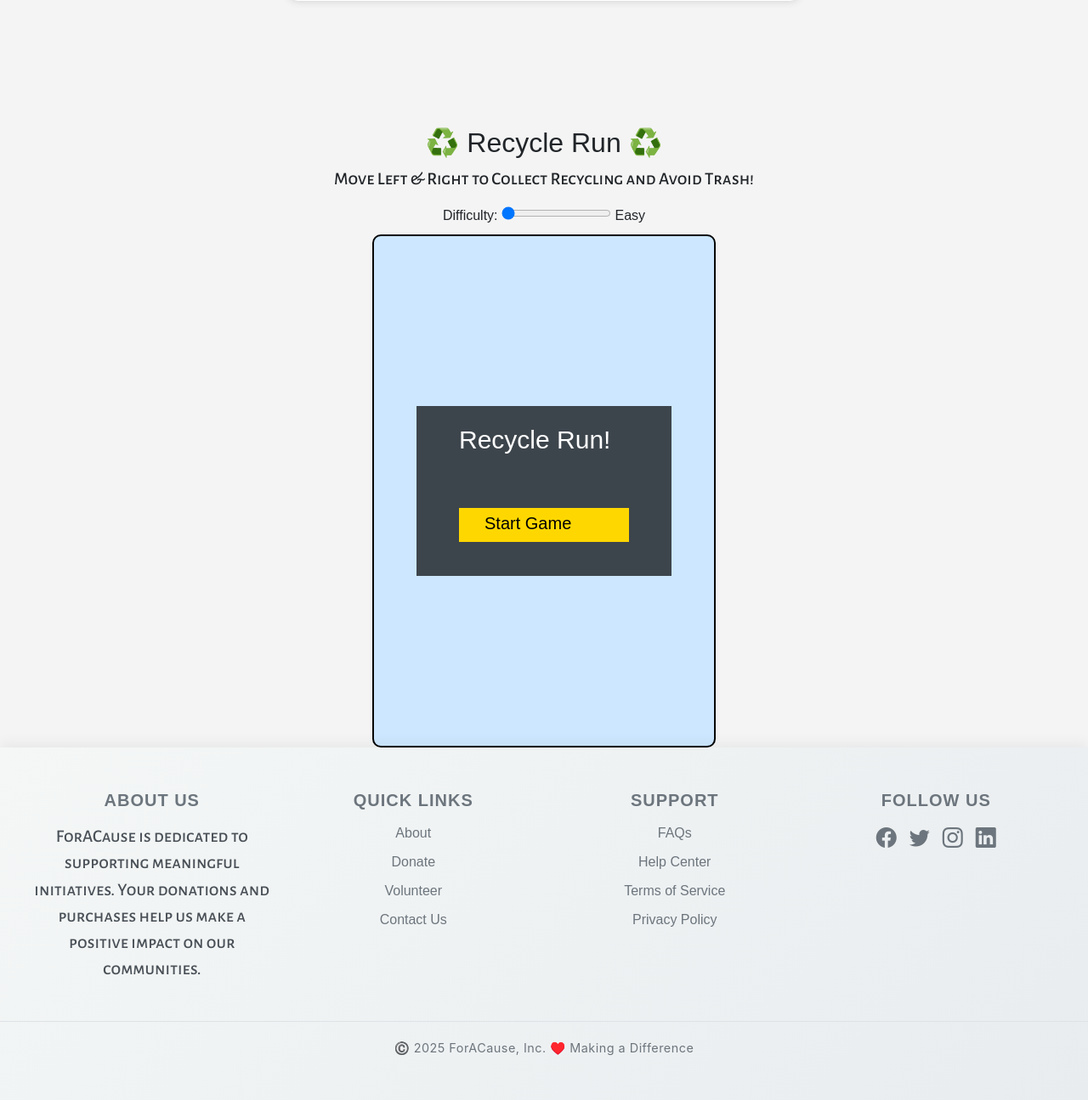
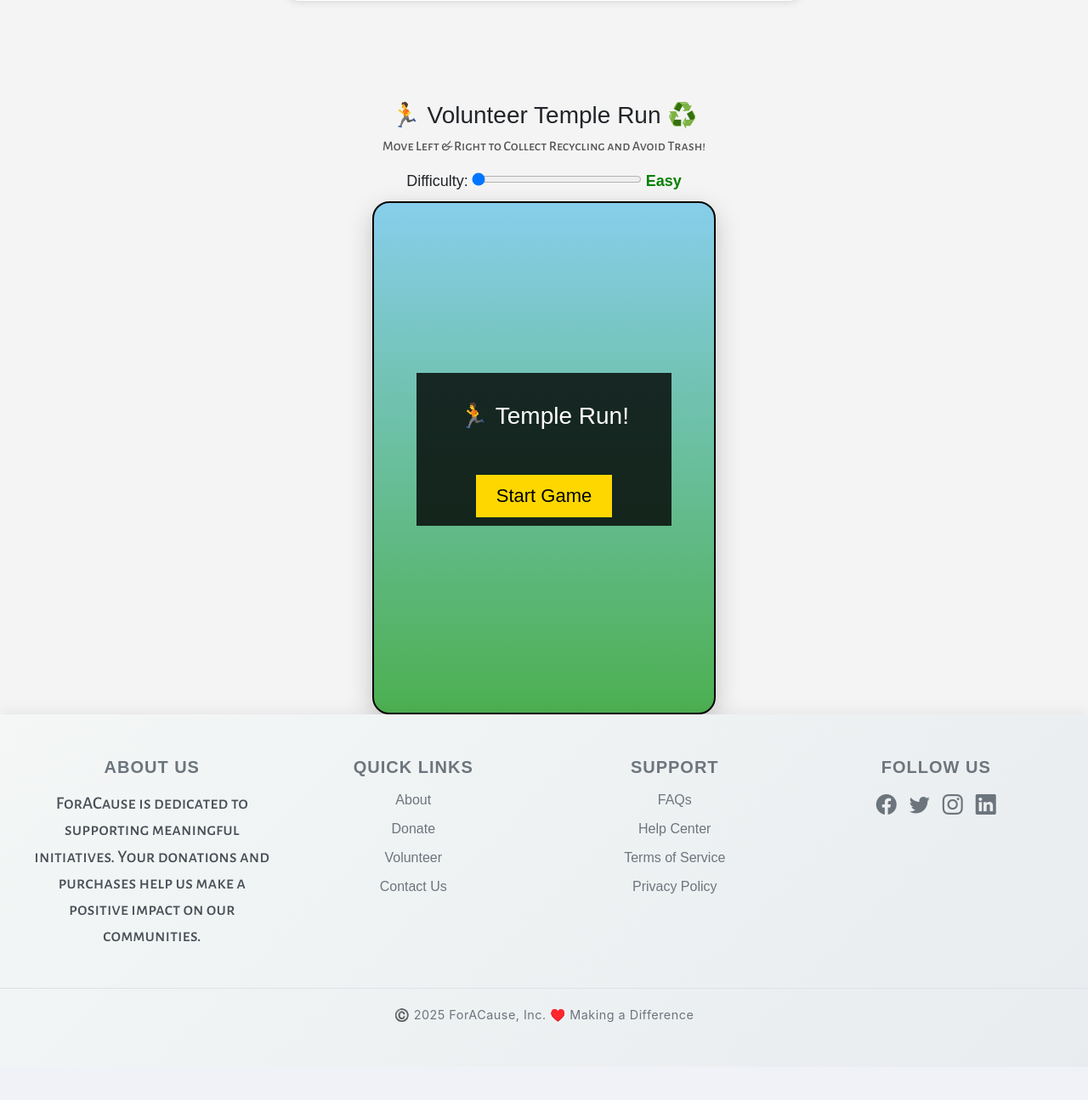
Before and after one commit to NathanNathan-web/ForACauseUpdate-main, a Flask app: page /quiz in a window 1280 px wide. Shown: the part 635-1930 px from the top of the page at 85% size. After the commit the page ends 1839 px from the top, so only its background shows below. Run offline with Flask 2, Linux system fonts and the light colour scheme; some web fonts are replaced.

Commit message:
game dome

```diff
--- a/ForACause/Src/templates/quiz.html
+++ b/ForACause/Src/templates/quiz.html
@@ -33,20 +33,21 @@
 </div>
 
 <!-- GAME SECTION  -->
-<h2 style="text-align: center; margin-top: 50px;">♻️ Recycle  Run ♻️</h2>
-<p style="text-align: center;">Move Left & Right to Collect Recycling and Avoid Trash!</p>
+<h2 style="text-align: center; margin-top: 20px; font-family: Arial, sans-serif; font-size: 28px;">🏃 Volunteer Temple Run ♻️</h2>
+<p style="text-align: center; font-size: 16px; color: #555;">Move Left & Right to Collect Recycling and Avoid Trash!</p>
 
 <!-- Difficulty Slider -->
 <div style="text-align: center; margin-bottom: 10px;">
-    <label for="difficulty">Difficulty: </label>
-    <input type="range" id="difficulty" min="1" max="2" value="1" step="1">
-    <span id="difficulty-label">Easy</span>
+    <label for="difficulty" style="font-size: 18px;">Difficulty: </label>
+    <input type="range" id="difficulty" min="1" max="2" value="1" step="1" style="width: 200px; cursor: pointer;">
+    <span id="difficulty-label" style="font-size: 18px; font-weight: bold; color: #333;">Easy</span>
 </div>
 
-<!-- Game Container (Fixes White Space) -->
-<div style="display: flex; justify-content: center; align-items: center;">
-    <canvas id="volunteerGame" width="400" height="600" style="border-radius: 10px; background-color: #cce7ff;"></canvas>
+<!-- Game Container (Improved UI) -->
+<div style="display: flex; justify-content: center;">
+    <canvas id="volunteerGame" width="400" height="600" style="border-radius: 20px; background: linear-gradient(to bottom, #87CEEB, #4CAF50); box-shadow: 0px 10px 30px rgba(0, 0, 0, 0.2);"></canvas>
 </div>
+
 
 
 
@@ -313,15 +314,15 @@
         const difficultySlider = document.getElementById("difficulty");
         const difficultyLabel = document.getElementById("difficulty-label");
 
-        let player, obstacles, collectibles, score, isGameOver, gameRunning;
+        let player, obstacles, collectibles, score, isGameOver, gameRunning, gameStarted;
         let gameLoop, gameSpeed = 5, obstacleFrequency = 2000;
-        let lanes = [80, 160, 240, 320];
+        let lanes = [100, 200, 300]; // Now only 3 lanes
 
         // Game Assets (Emojis)
-        const PLAYER = "👨‍🦰";
+        const PLAYER = "🦸";
         const OBSTACLE = "🗑️";
         const COLLECTIBLE = "♻️";
-        const GROUND_Y = 500;
+        const GROUND_Y = 600;
 
         function updateDifficulty() {
             const difficulty = parseInt(difficultySlider.value);
@@ -329,10 +330,12 @@
                 gameSpeed = 5;
                 obstacleFrequency = 2000;
                 difficultyLabel.textContent = "Easy";
+                difficultyLabel.style.color = "green";
             } else if (difficulty === 2) { // Hard Mode
                 gameSpeed = 7;
                 obstacleFrequency = 1500;
                 difficultyLabel.textContent = "Hard";
+                difficultyLabel.style.color = "red";
             }
         }
 
@@ -344,8 +347,9 @@
         function startGame() {
             isGameOver = false;
             gameRunning = true;
+            gameStarted = true;
             score = 0;
-            player = { x: 160, y: 500, width: 50, height: 50 }; // Player starts in middle lane
+            player = { x: 200, y: 500, width: 50, height: 50 }; // Start in center lane
             obstacles = [];
             collectibles = [];
             requestAnimationFrame(update);
@@ -358,9 +362,19 @@
 
             ctx.clearRect(0, 0, canvas.width, canvas.height);
 
-            // Draw Road Lanes
-            ctx.fillStyle = "#4CAF50";
-            ctx.fillRect(0, GROUND_Y + 20, canvas.width, 50);
+            // Draw Road Background
+            ctx.fillStyle = "#333";
+            ctx.fillRect(0, 0, canvas.width, canvas.height);
+
+            // Draw Lanes
+            ctx.strokeStyle = "white";
+            ctx.lineWidth = 5;
+            for (let i = 1; i < 3; i++) { // Only 3 lanes now
+                ctx.beginPath();
+                ctx.moveTo(i * 133, 0);
+                ctx.lineTo(i * 133, canvas.height);
+                ctx.stroke();
+            }
 
             // Move obstacles down
             obstacles.forEach(obstacle => obstacle.y += gameSpeed);
@@ -389,10 +403,17 @@
             obstacles.forEach(obstacle => drawEmoji(OBSTACLE, obstacle.x, obstacle.y, 40));
             collectibles.forEach(collectible => drawEmoji(COLLECTIBLE, collectible.x, collectible.y, 40));
 
-            // Display Score
-            ctx.fillStyle = "black";
-            ctx.font = "20px Arial";
-            ctx.fillText("Score: " + score, 20, 30);
+            // Stylish Score Display (Centered at Top)
+            ctx.fillStyle = "white";
+            ctx.font = "22px Arial";
+            ctx.textAlign = "center"; // Ensures it is centered
+            ctx.fillText("🏆 Score: " + score, canvas.width / 2, 40);
+
+            // If game is not started, show start button
+            if (!gameStarted) {
+                drawStartButton();
+                return;
+            }
 
             // Keep game running
             if (!isGameOver) {
@@ -421,63 +442,75 @@
     gameRunning = false;
     cancelAnimationFrame(gameLoop);
 
-            // Show Restart Button inside Canvas
-            ctx.fillStyle = "rgba(0, 0, 0, 0.7)";
-            ctx.fillRect(50, 200, 300, 200);
+    ctx.fillStyle = "rgba(0, 0, 0, 0.8)"; // Dark overlay matching the road
+    ctx.fillRect(50, 200, 300, 180);
+
     ctx.fillStyle = "white";
-            ctx.font = "30px Arial";
-            ctx.fillText("Game Over!", 110, 250);
+    ctx.font = "28px Arial";
+    ctx.textAlign = "center";
+    ctx.fillText("Game Over!", canvas.width / 2, 260);
+
     ctx.font = "20px Arial";
-            ctx.fillText(`Score: ${score}`, 150, 290);
-            ctx.fillStyle = "#FFD700";
-            ctx.fillRect(100, 320, 200, 40);
+    ctx.fillText(`Score: ${score}`, canvas.width / 2, 290);
+
+    ctx.fillStyle = "#FFD700"; // Golden restart button
+    ctx.fillRect(120, 320, 160, 50);
+
     ctx.fillStyle = "black";
-            ctx.font = "20px Arial";
-            ctx.fillText("Restart", 170, 345);
+    ctx.font = "22px Arial";
+    ctx.fillText("Restart", canvas.width / 2, 352);
 
-            // Restart Button Click Detection
     canvas.addEventListener("click", function restartHandler(event) {
         let rect = canvas.getBoundingClientRect();
         let mouseX = event.clientX - rect.left;
         let mouseY = event.clientY - rect.top;
 
-                if (mouseX >= 100 && mouseX <= 300 && mouseY >= 320 && mouseY <= 360) {
+        if (mouseX >= 120 && mouseX <= 280 && mouseY >= 320 && mouseY <= 370) {
             canvas.removeEventListener("click", restartHandler);
             startGame();
         }
     });
 }
 
+        function drawStartButton() {
+    ctx.fillStyle = "rgba(0, 0, 0, 0.8)"; // Dark overlay matching road
+    ctx.fillRect(50, 200, 300, 180);
+
+    ctx.fillStyle = "white";
+    ctx.font = "28px Arial";
+    ctx.textAlign = "center";
+    ctx.fillText("🏃 Temple Run!", canvas.width / 2, 260);
+
+    ctx.fillStyle = "#FFD700"; // Golden button color
+    ctx.fillRect(120, 320, 160, 50);
+
+    ctx.fillStyle = "black";
+    ctx.font = "22px Arial";
+    ctx.fillText("Start Game", canvas.width / 2, 352);
+
+    canvas.addEventListener("click", function startHandler(event) {
+        let rect = canvas.getBoundingClientRect();
+        let mouseX = event.clientX - rect.left;
+        let mouseY = event.clientY - rect.top;
+
+        if (mouseX >= 120 && mouseX <= 280 && mouseY >= 320 && mouseY <= 370) {
+            canvas.removeEventListener("click", startHandler);
+            startGame();
+        }
+    });
+}
         document.addEventListener("keydown", (e) => {
-            if (e.code === "ArrowLeft" && player.x > 80) {
-                player.x -= 80; // Move left by 1 lane
-            } else if (e.code === "ArrowRight" && player.x < 320) {
-                player.x += 80; // Move right by 1 lane
+            if (e.code === "ArrowLeft" && player.x > 100) {
+                player.x -= 100;
+            } else if (e.code === "ArrowRight" && player.x < 300) {
+                player.x += 100;
             }
         });
 
         difficultySlider.addEventListener("input", updateDifficulty);
         updateDifficulty();
 
-        function drawStartButton() {
-            ctx.fillStyle = "rgba(0, 0, 0, 0.7)";
-            ctx.fillRect(50, 200, 300, 200);
-            ctx.fillStyle = "white";
-            ctx.font = "30px Arial";
-            ctx.fillText("Recycle Run!", 100, 250);
-            ctx.fillStyle = "#FFD700";
-            ctx.fillRect(100, 320, 200, 40);
-            ctx.fillStyle = "black";
-            ctx.font = "20px Arial";
-            ctx.fillText("Start Game", 130, 345);
-
-            canvas.addEventListener("click", function startHandler() {
-                canvas.removeEventListener("click", startHandler);
-                startGame();
-            });
-        }
-
-        drawStartButton();
+        drawStartButton(); // Show start button first
     });
 </script>
 
```
Lines whose indentation alone changed are shown as unchanged.
